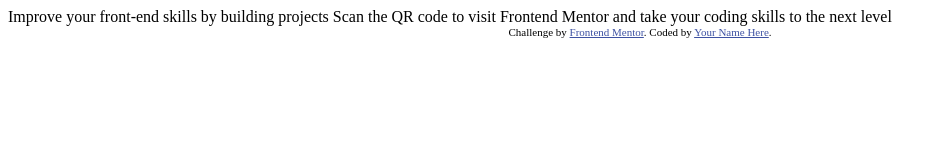
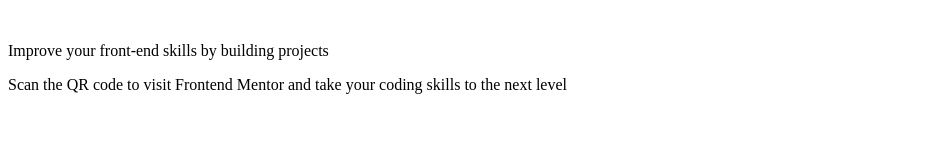
Before and after one commit to Cliff-Mbithuka/QUE-R-CODE, a plain HTML site: page index.html in a window 1280 px wide. Shown: the whole page, without its empty margins (0-947 px from the left). Drawn offline with Linux system fonts and the light colour scheme.

Commit message:
add html body

```diff
--- a/index.html
+++ b/index.html
@@ -15,14 +15,14 @@
   </style>
 </head>
 <body>
-
-  Improve your front-end skills by building projects
-
-  Scan the QR code to visit Frontend Mentor and take your coding skills to the next level
-
-  <div class="attribution">
-    Challenge by <a href="https://www.frontendmentor.io?ref=challenge" target="_blank">Frontend Mentor</a>.
-    Coded by <a href="#">Your Name Here</a>.
+<div class="container">
+  <div class="qr">
+    <img src="" alt="">
   </div>
+  <div class="words">
+    <p>Improve your front-end skills by building projects</p>
+    <p>Scan the QR code to visit Frontend Mentor and take your coding skills to the next level</p>
+  </div>
+</div>
 </body>
 </html>
```
